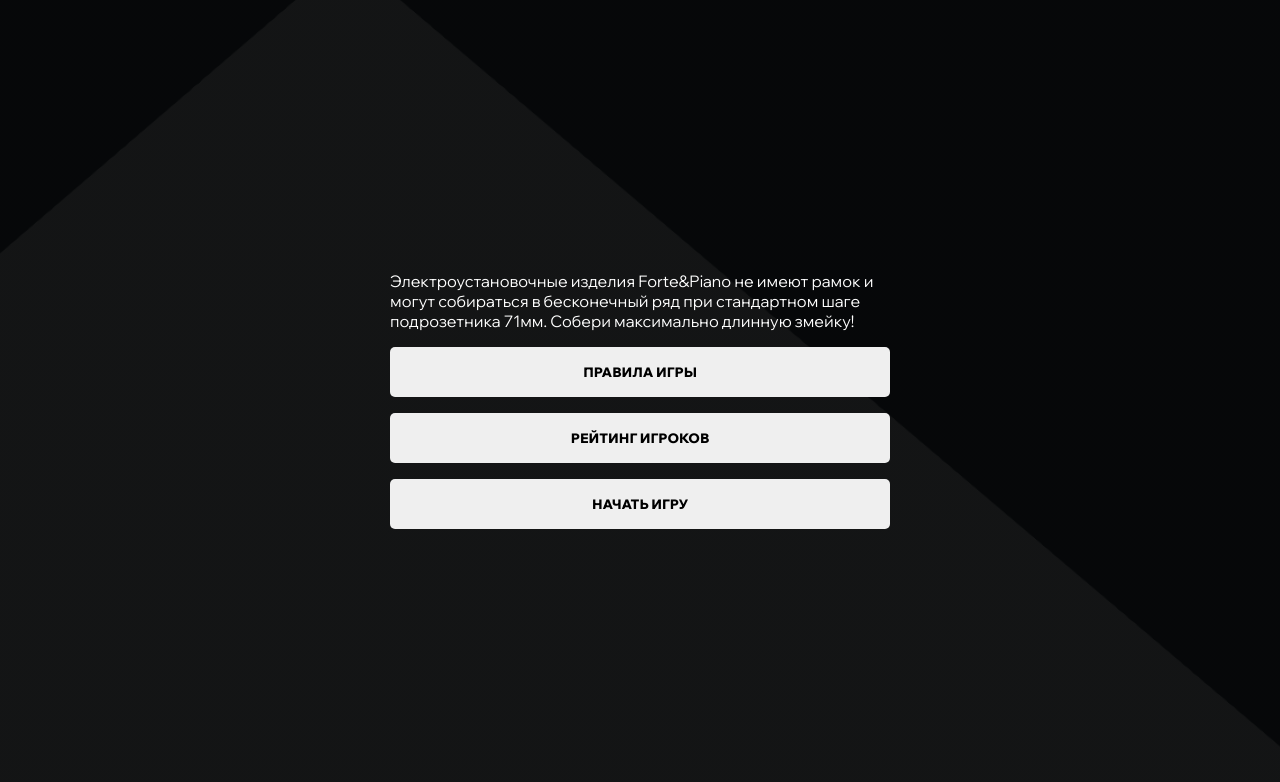
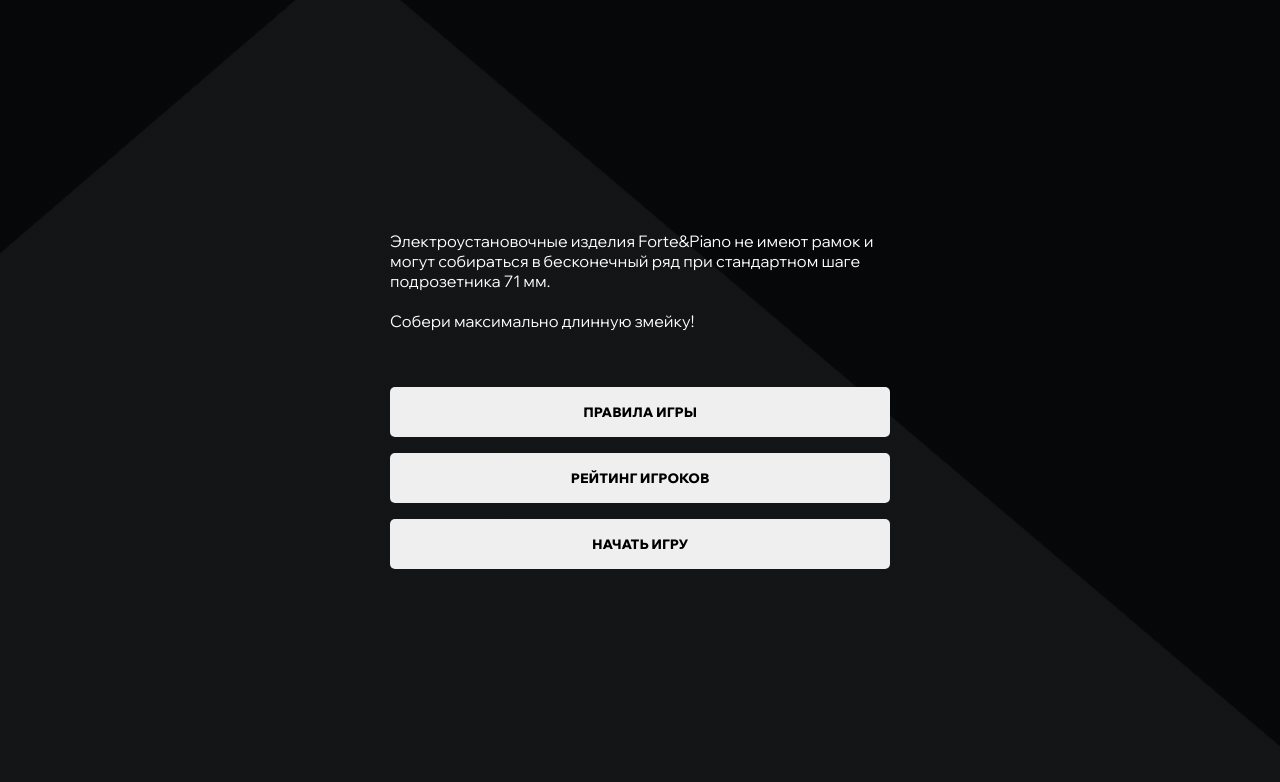
Before and after one commit to Ddonec/snake-demo-2, a website: page index.html in a window 1280 px wide. Drawn offline with Linux system fonts and the light colour scheme; files whose address does not match are found by name; a web font is replaced by a local one.

Commit message:
feat: main menu vision update

```diff
--- a/index.html
+++ b/index.html
@@ -13,10 +13,6 @@
   </head>
   <body>
     <div class="score hidden">
-      <!-- <div class="score-div">
-        <div>Рейтинг:</div>
-        <div class="lives-score"></div>
-      </div> -->
       <div class="score-div">
         <div>Баллы:</div>
         <div class="current-score"></div>
@@ -47,8 +43,9 @@
     <div class="container hidden"></div>
     <div class="hello-text">
       Электроустановочные изделия Forte&Piano не имеют рамок и могут собираться
-      в бесконечный ряд при стандартном шаге подрозетника 71мм. Собери
-      максимально длинную змейку!
+      в бесконечный ряд при стандартном шаге подрозетника 71 мм. <br />
+      <br />
+      Собери максимально длинную змейку!
     </div>
     <div class="footer hidden">
       <div class="play-again" onclick="resetGame()">Перезапуск</div>
--- a/snake.css
+++ b/snake.css
@@ -140,6 +140,9 @@
   width: 90vw;
   margin: 0 auto;
   color: #fff;
+}
+.hello-text {
+  margin-bottom: 5vh;
 }
 .rules-title {
   text-align: center;
```
Also changed, not shown: frame.html (+1 -1 lines).
